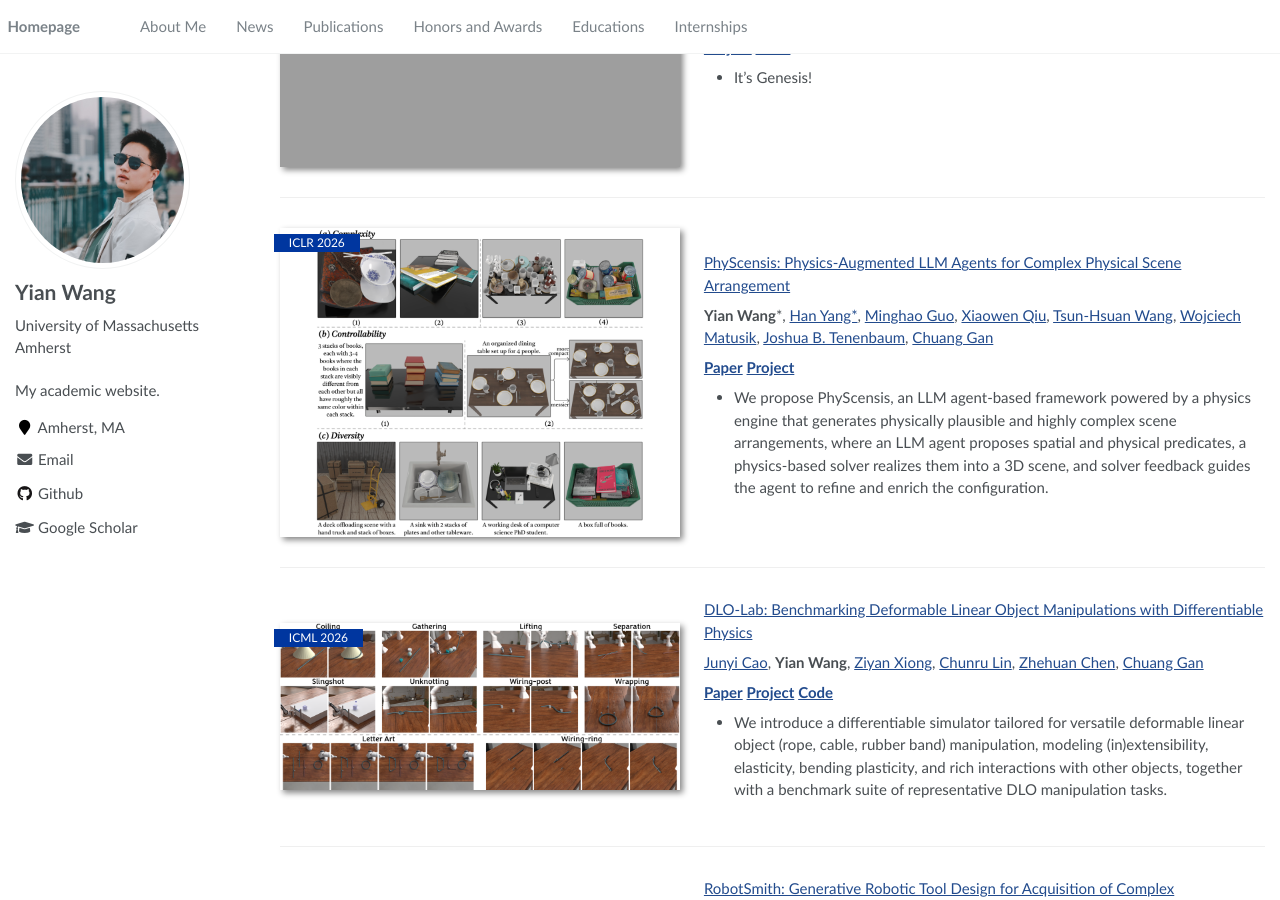
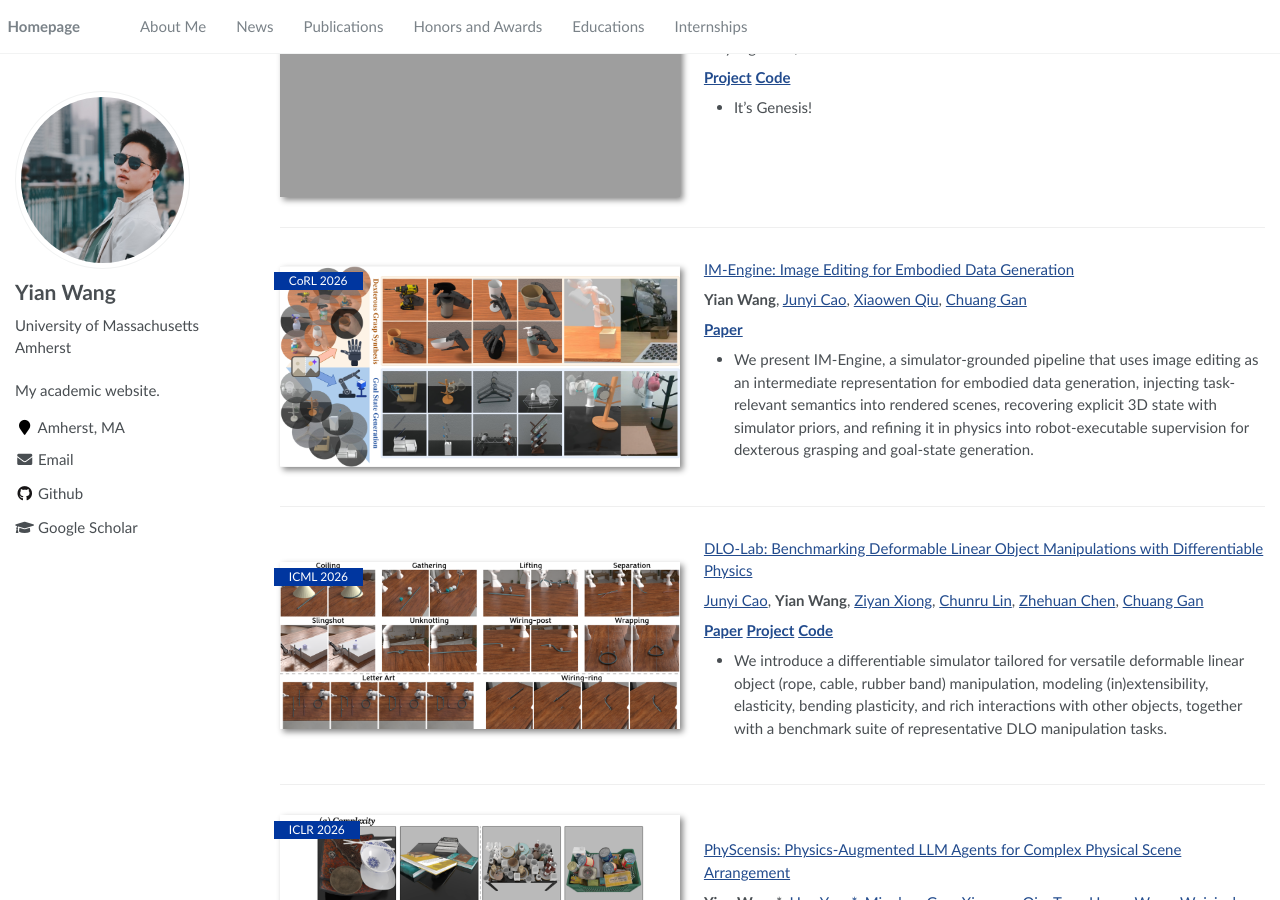
Before and after one commit to wangyian-me/wangyian-me.github.io, a Jekyll site: the page built from _pages/about.md, in a window 1280 px wide and 900 px high, scrolled down 670 px. Built offline with Jekyll 4.4.1, drawn with Linux system fonts in a browser that asks for light colours; some of the changed text lies outside the part shown.

Commit message:
Add IM-Engine (CoRL 2026); order DLO-Lab above PhyScensis
Co-Authored-By: Claude Opus 5 <noreply@anthropic.com>
Claude-Session: https://claude.ai/code/session_01J1FjWHrnXFL1AHFnFU5Y5Z

```diff
--- a/_pages/about.md
+++ b/_pages/about.md
@@ -24,6 +24,7 @@ Previous to my graduate study, I obtained my bachelor degree in Peking Universit
 
 
 # 🔥 News
+- *Sep 2026*: &nbsp; IM-Engine is accepted at CoRL 2026!
 - *Jun 2026*: &nbsp; Internship at Tesla Optimus!
 - *May 2026*: &nbsp; DLO-Lab is accepted at ICML 2026!
 - *Jan 2026*: &nbsp; PhyScensis is accepted at ICLR 2026!
@@ -43,15 +44,15 @@ Zhou Xian\* , Yiling Qiao\*, Zhenjia Xu\*, Tsun-Hsuan Wang\*, Zhehuan Chen\*, Ju
 </div>
 </div>
 
-<div class='paper-box'><div class='paper-box-image'><div><div class="badge">ICLR 2026</div><img src='https://wangyian-me.github.io/images/physcensis.png' alt="sym" width="500" height="300"></div></div>
+<div class='paper-box'><div class='paper-box-image'><div><div class="badge">CoRL 2026</div><img src='https://wangyian-me.github.io/images/im_engine.png' alt="sym" width="500" height="300"></div></div>
 <div class='paper-box-text' markdown="1">
 
-[PhyScensis: Physics-Augmented LLM Agents for Complex Physical Scene Arrangement](https://arxiv.org/abs/2602.14968)
+[IM-Engine: Image Editing for Embodied Data Generation](https://arxiv.org/abs/2609.06279)
 
-**Yian Wang***, [Han Yang\*](https://hanyangclarence.github.io/), [Minghao Guo](https://www.minghaoguo.com/), [Xiaowen Qiu](), [Tsun-Hsuan Wang](https://zswang666.github.io/), [Wojciech Matusik](https://cdfg.csail.mit.edu/wojciech), [Joshua B. Tenenbaum](https://web.mit.edu/cocosci/josh.html), [Chuang Gan](https://people.csail.mit.edu/ganchuang/)
+**Yian Wang**, [Junyi Cao](), [Xiaowen Qiu](), [Chuang Gan](https://people.csail.mit.edu/ganchuang/)
 
-[**Paper**](https://arxiv.org/abs/2602.14968) [**Project**](https://physcensis.github.io/)
-- We propose PhyScensis, an LLM agent-based framework powered by a physics engine that generates physically plausible and highly complex scene arrangements, where an LLM agent proposes spatial and physical predicates, a physics-based solver realizes them into a 3D scene, and solver feedback guides the agent to refine and enrich the configuration.
+[**Paper**](https://arxiv.org/abs/2609.06279)
+- We present IM-Engine, a simulator-grounded pipeline that uses image editing as an intermediate representation for embodied data generation, injecting task-relevant semantics into rendered scenes, recovering explicit 3D state with simulator priors, and refining it in physics into robot-executable supervision for dexterous grasping and goal-state generation.
 </div>
 </div>
 
@@ -64,6 +65,18 @@ Zhou Xian\* , Yiling Qiao\*, Zhenjia Xu\*, Tsun-Hsuan Wang\*, Zhehuan Chen\*, Ju
 
 [**Paper**](https://arxiv.org/abs/2606.04206) [**Project**](https://dlo-lab-26.github.io/) [**Code**](https://github.com/UMass-Embodied-AGI/DLO-Lab)
 - We introduce a differentiable simulator tailored for versatile deformable linear object (rope, cable, rubber band) manipulation, modeling (in)extensibility, elasticity, bending plasticity, and rich interactions with other objects, together with a benchmark suite of representative DLO manipulation tasks.
+</div>
+</div>
+
+<div class='paper-box'><div class='paper-box-image'><div><div class="badge">ICLR 2026</div><img src='https://wangyian-me.github.io/images/physcensis.png' alt="sym" width="500" height="300"></div></div>
+<div class='paper-box-text' markdown="1">
+
+[PhyScensis: Physics-Augmented LLM Agents for Complex Physical Scene Arrangement](https://arxiv.org/abs/2602.14968)
+
+**Yian Wang***, [Han Yang\*](https://hanyangclarence.github.io/), [Minghao Guo](https://www.minghaoguo.com/), [Xiaowen Qiu](), [Tsun-Hsuan Wang](https://zswang666.github.io/), [Wojciech Matusik](https://cdfg.csail.mit.edu/wojciech), [Joshua B. Tenenbaum](https://web.mit.edu/cocosci/josh.html), [Chuang Gan](https://people.csail.mit.edu/ganchuang/)
+
+[**Paper**](https://arxiv.org/abs/2602.14968) [**Project**](https://physcensis.github.io/)
+- We propose PhyScensis, an LLM agent-based framework powered by a physics engine that generates physically plausible and highly complex scene arrangements, where an LLM agent proposes spatial and physical predicates, a physics-based solver realizes them into a 3D scene, and solver feedback guides the agent to refine and enrich the configuration.
 </div>
 </div>
 
```
Also changed, not shown: images/im_engine.png (added).
